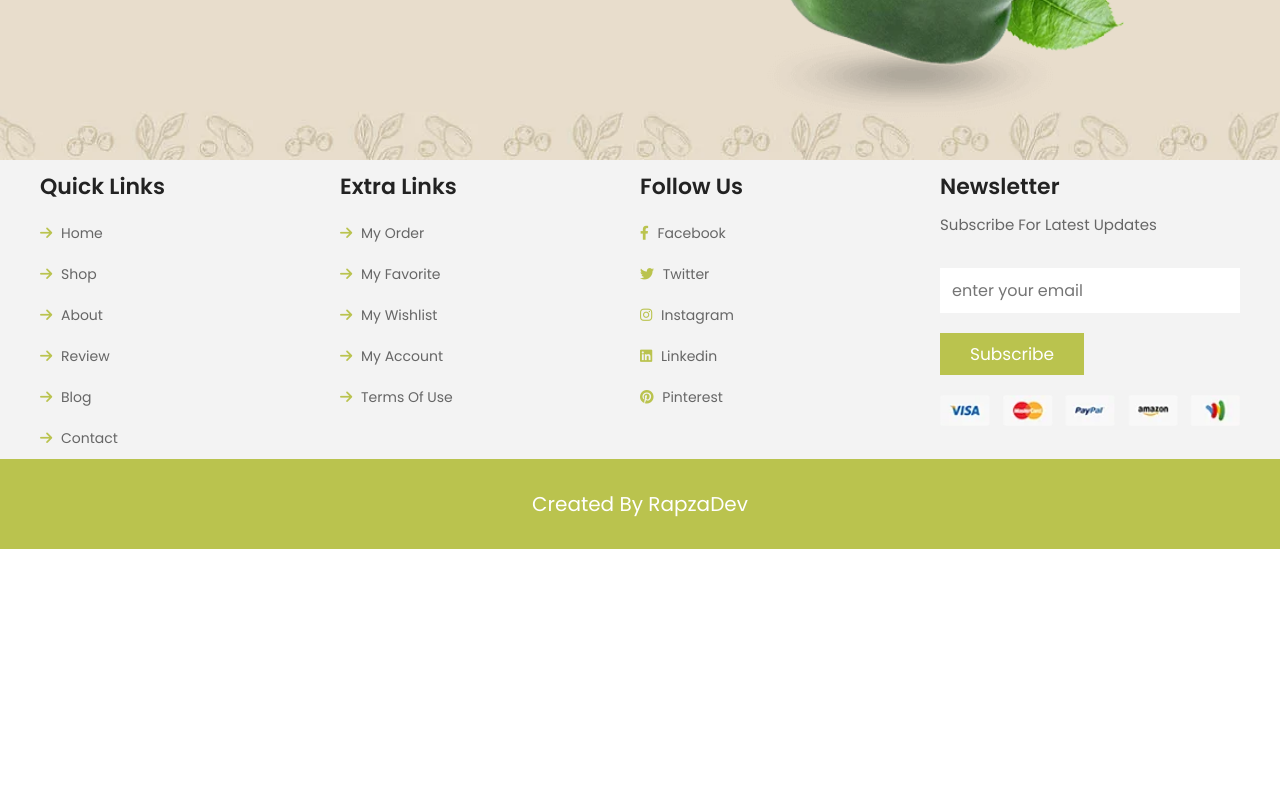
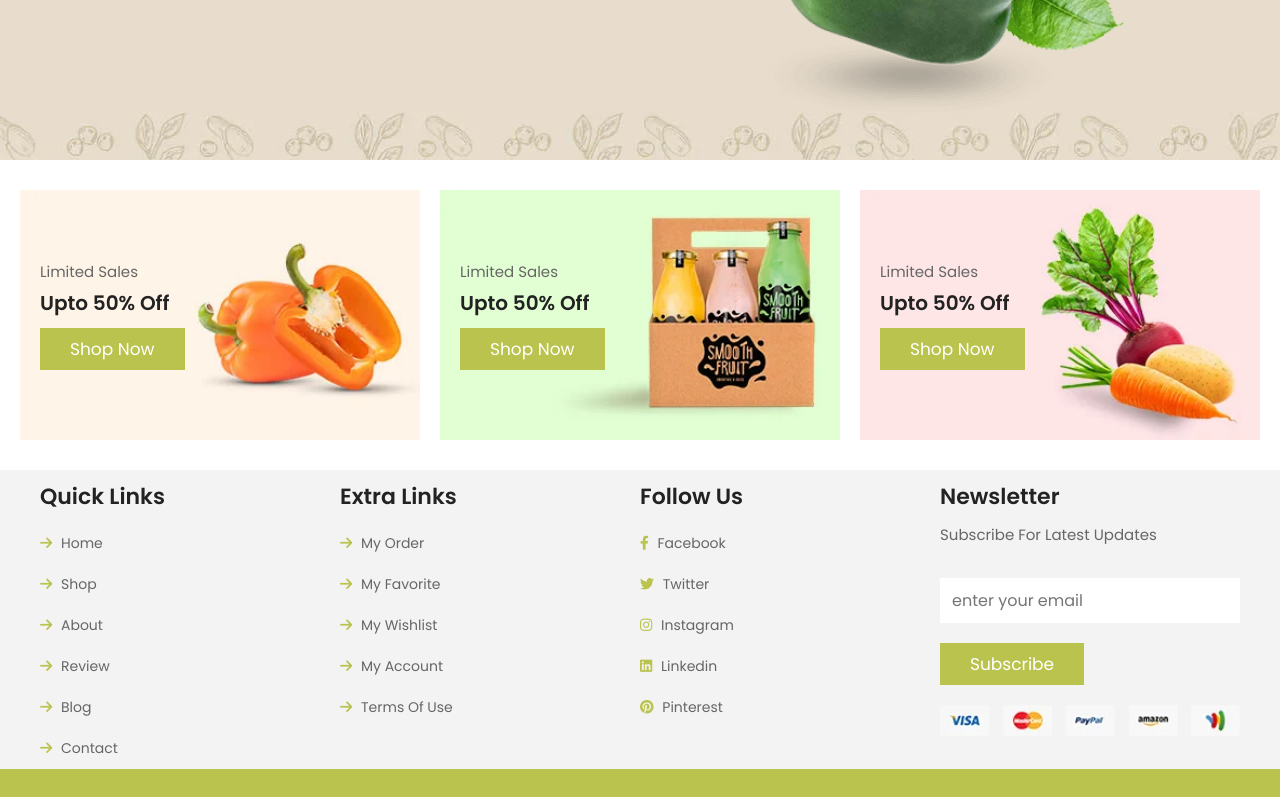
Before and after one commit to rapzaDev/GroceryStoreRPZ, a React (Create React App) app: page / in a window 1280 px wide. Shown: the part 525-1322 px from the top of the page. Before the commit the page ends 1074 px from the top, so only its background shows below. Built offline with nearby package versions, Linux system fonts and the light colour scheme.

Commit message:
Banners created

```diff
--- a/src/pages/Home/Home.tsx
+++ b/src/pages/Home/Home.tsx
@@ -20,7 +20,10 @@ import {
     Searchbtn,
     Cartbtn,
     Loginbtn,
-    Credit
+    Credit,
+    BannerContainer,
+    Banner,
+    BannerContent
 } from './styles';
 
 import { Products } from '../../products/index';
@@ -47,41 +50,6 @@ function Home() {
 
         setProduct(productObj);
     }, [productsData]);
-
-    const slides = [
-        <Slide className={productsData[0].id === slideIndex ? "visible" : "invisible"}>
-            <SlideContent>
-                <span>fresh and organic</span>
-                <h3>upto 50% off</h3>
-                <a href="#" className="btn">shop now</a>
-            </SlideContent>
-            <SlideImage>
-                <img src={product.image} alt="" />
-            </SlideImage>
-        </Slide> ,
-
-        <Slide className={productsData[1].id === slideIndex ? "visible" : "invisible"}>
-            <SlideContent>
-                <span>fresh and organic</span>
-                <h3>upto 50% off</h3>
-                <a href="#" className="btn">shop now</a>
-            </SlideContent>
-            <SlideImage>
-                <img src={product.image} alt="" />
-            </SlideImage>
-        </Slide> ,
-
-        <Slide className={productsData[2].id === slideIndex ? "visible" : "invisible"}>
-            <SlideContent>
-                <span>fresh and organic</span>
-                <h3>upto 50% off</h3>
-                <a href="#" className="btn">shop now</a>
-            </SlideContent>
-            <SlideImage>
-                <img src={product.image} alt="" />
-            </SlideImage>
-        </Slide>
-    ]
 
     function toggleSearch() {
         setActiveSearch(!activeSearch);
@@ -144,6 +112,73 @@ function Home() {
         setLoginForm(false);
     }
 
+    const Slides = [
+        <Slide className={productsData[0].id === slideIndex ? "visible" : "invisible"}>
+            <SlideContent>
+                <span>fresh and organic</span>
+                <h3>upto 50% off</h3>
+                <a href="#" className="btn">shop now</a>
+            </SlideContent>
+            <SlideImage>
+                <img src={product.image} alt="" />
+            </SlideImage>
+        </Slide> ,
+
+        <Slide className={productsData[1].id === slideIndex ? "visible" : "invisible"}>
+            <SlideContent>
+                <span>fresh and organic</span>
+                <h3>upto 50% off</h3>
+                <a href="#" className="btn">shop now</a>
+            </SlideContent>
+            <SlideImage>
+                <img src={product.image} alt="" />
+            </SlideImage>
+        </Slide> ,
+
+        <Slide className={productsData[2].id === slideIndex ? "visible" : "invisible"}>
+            <SlideContent>
+                <span>fresh and organic</span>
+                <h3>upto 50% off</h3>
+                <a href="#" className="btn">shop now</a>
+            </SlideContent>
+            <SlideImage>
+                <img src={product.image} alt="" />
+            </SlideImage>
+        </Slide>
+    ]
+
+    const Banners = [
+            <Banner className="banner">
+                <img src="images/banner-1.jpg" alt="" />
+                <BannerContent className="content">
+                    <span>limited sales</span>
+                    <h3>upto 50% off</h3>
+                    <a href="#" className="btn">shop now</a>
+                </BannerContent>
+
+            </Banner>,
+
+            <Banner className="banner">
+                <img src="images/banner-2.jpg" alt="" />
+                <BannerContent className="content">
+                    <span>limited sales</span>
+                    <h3>upto 50% off</h3>
+                    <a href="#" className="btn">shop now</a>
+                </BannerContent>
+
+            </Banner>,
+
+            <Banner className="banner">
+                <img src="images/banner-3.jpg" alt="" />
+                <BannerContent className="content">
+                    <span>limited sales</span>
+                    <h3>upto 50% off</h3>
+                    <a href="#" className="btn">shop now</a>
+                </BannerContent>
+
+            </Banner>
+    ]
+
     return (
         <HomeContainer>
 
@@ -189,7 +224,7 @@ function Home() {
             <HomeContent className="home">
                 <SlidesContainer>
 
-                    {slides}
+                    { Slides }
 
                     <div
                         id="next-slide"
@@ -206,7 +241,9 @@ function Home() {
 
             </HomeContent>
 
-
+            <BannerContainer className="banner-container">
+                { Banners }
+            </BannerContainer>
 
             <Footer />
 
--- a/src/pages/Home/styles.ts
+++ b/src/pages/Home/styles.ts
@@ -286,3 +286,76 @@ export const Credit = styled.section`
         padding: 3rem 2rem;
     }
 `
+
+export const BannerContainer = styled.section`
+    display: grid;
+    grid-template-columns: repeat(3, 40rem);
+    gap: 2rem;
+    justify-content: center;
+
+    margin: 3rem 0;
+
+
+    @media (max-width: 1250px) {
+        grid-template-columns: repeat(2, 40rem);
+    }
+
+    @media (max-width: 920px) {
+        grid-template-columns: repeat(1, 42rem);
+    }
+`
+
+export const Banner = styled.div`
+    position: relative;
+    height: 25rem;
+    overflow: hidden;
+
+    img {
+        height: 100%;
+        width: 100%;
+        object-fit: cover;
+
+        &:hover {
+            transform: scale(1.2);
+        }
+
+    }
+
+`
+
+export const BannerContent = styled.div`
+    position: absolute;
+    top: 50%; left: 2rem;
+    transform: translateY(-50%);
+
+    span {
+        color: var(--light-color);
+        font-size: 1.5rem;
+    }
+
+    h3 {
+        font-size: 2rem;
+        padding-top: .5rem;
+        color: var(--black);
+    }
+
+    a {
+        display: inline-block;
+        margin-top: 1rem;
+        padding: .8rem 3rem;
+        background: var(--green);
+        color: var(--white);
+        font-size: 1.7rem;
+        cursor: pointer;
+
+        transition: background .3s;
+
+        &:hover {
+            background: var(--black);
+        }
+
+        text-align: center;
+        width: 100%;
+    }
+
+`
```
